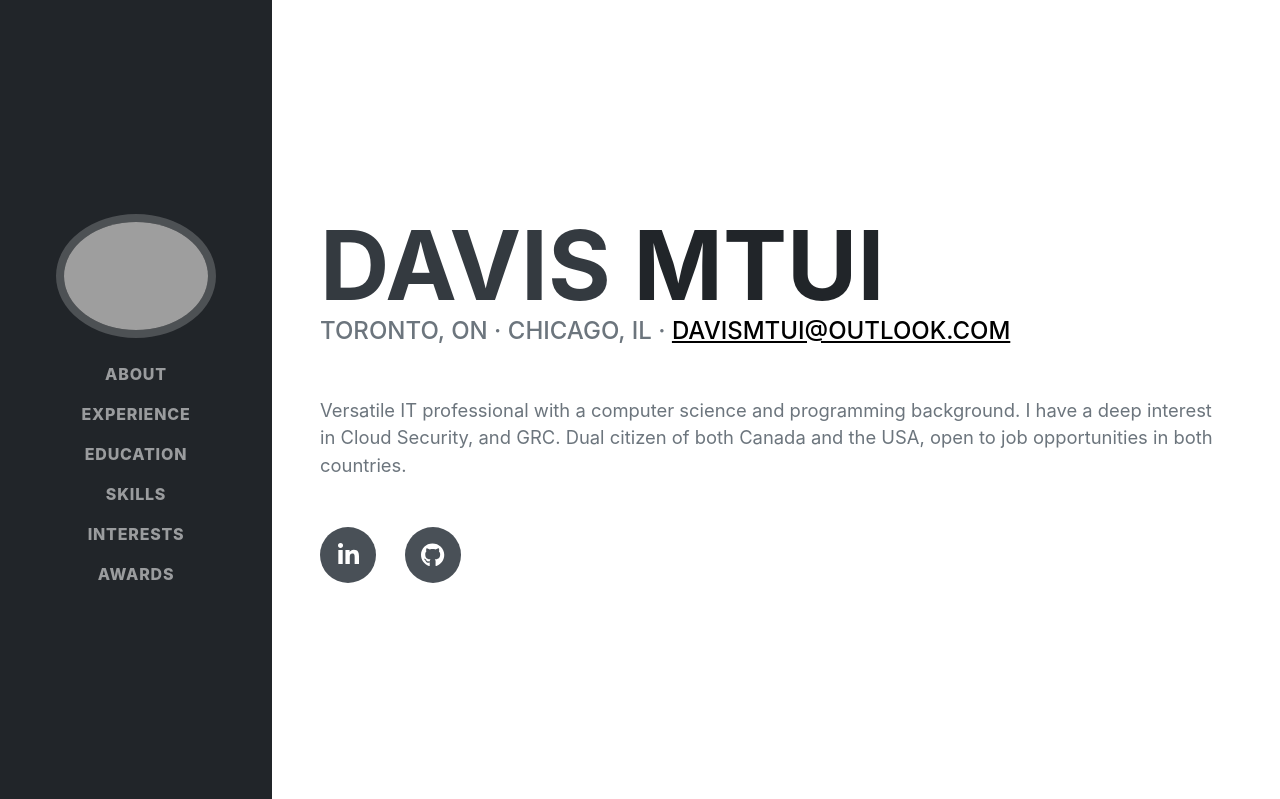
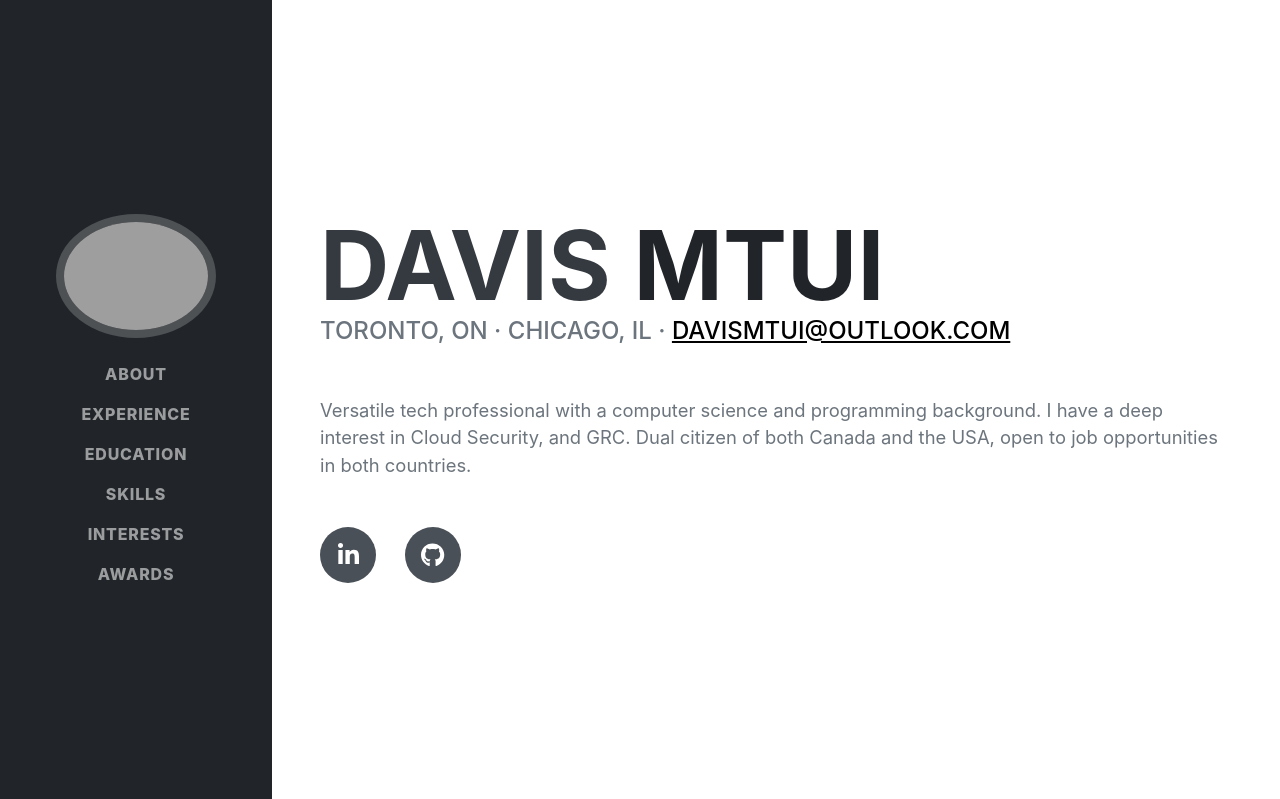
Before and after one commit to davismtui/cloudresume, a Flask app: page / in a window 1280 px wide. Shown: the top 799 px of the page. Run offline with Flask 3, Linux system fonts and the light colour scheme; some libraries are stand-ins or nearby versions; some web fonts are replaced; grey boxes are pictures that could not be loaded.

Commit message:
edited some stuff (4)

```diff
--- a/templates/index.html
+++ b/templates/index.html
@@ -47,7 +47,7 @@
                         Toronto, ON · Chicago, IL ·
                         <a href="mailto:name@email.com">davismtui@outlook.com</a>
                     </div>
-                    <p class="lead mb-5">Versatile IT professional with a computer science and programming background. I have a deep interest in Cloud Security, and GRC. Dual citizen of both Canada and the USA, open to job opportunities in both countries.</p>
+                    <p class="lead mb-5">Versatile tech professional with a computer science and programming background. I have a deep interest in Cloud Security, and GRC. Dual citizen of both Canada and the USA, open to job opportunities in both countries.</p>
                     <p class="lead mb-5"></p>
                     <div class="social-icons">
                         <a class="social-icon" href="https://www.linkedin.com/in/davismtui" target="_blank" ><i class="fab fa-linkedin-in"></i></a>
@@ -97,7 +97,7 @@
                         <div class="flex-grow-1">
                             <h3 class="mb-0">Microsoft Azure Administrator (AZ-104) </h3>
                             <div class="subheading mb-3">Certification</div>
-                            <p>Learning fun stuff about the Azure platform. <br>Interested in identities and governance with Microsoft Entra ID (Azure AD), and automation.</p>
+                            <p>Learning fun stuff about the Azure platform <b>(this website was deployed with Azure)</b>.</br>  <br>Interested in identities and governance with Microsoft Entra ID (Azure AD), and automation.</p>
                         </div>
                         <div class="flex-shrink-0"><span class="text-primary">Expected January 2024</span></div>
                     </div>
@@ -111,7 +111,6 @@
                     <div class="subheading mb-3">Programming Languages & Tools</div>
                     <ul class="list-inline dev-icons">
                         <li class="list-inline-item"><i class="fab fa-python"></i></li>
-                        <li class="list-inline-item"><i class="fab fa-java"></i></li>
                         <li class="list-inline-item"><i class="fa-solid fa-cloud"></i></li>
                         <li class="list-inline-item"><i class="fab fa-windows"></i></li>
                         <li class="list-inline-item"><i class="fab fa-apple"></i></li>
@@ -129,6 +128,7 @@
                             <span class="fa-li"><i class="fas fa-check"></i></span>
                             PowerShell
                         </li>
+
                         <li>
                             <span class="fa-li"><i class="fas fa-check"></i></span>
                             Azure Active Directory
```
